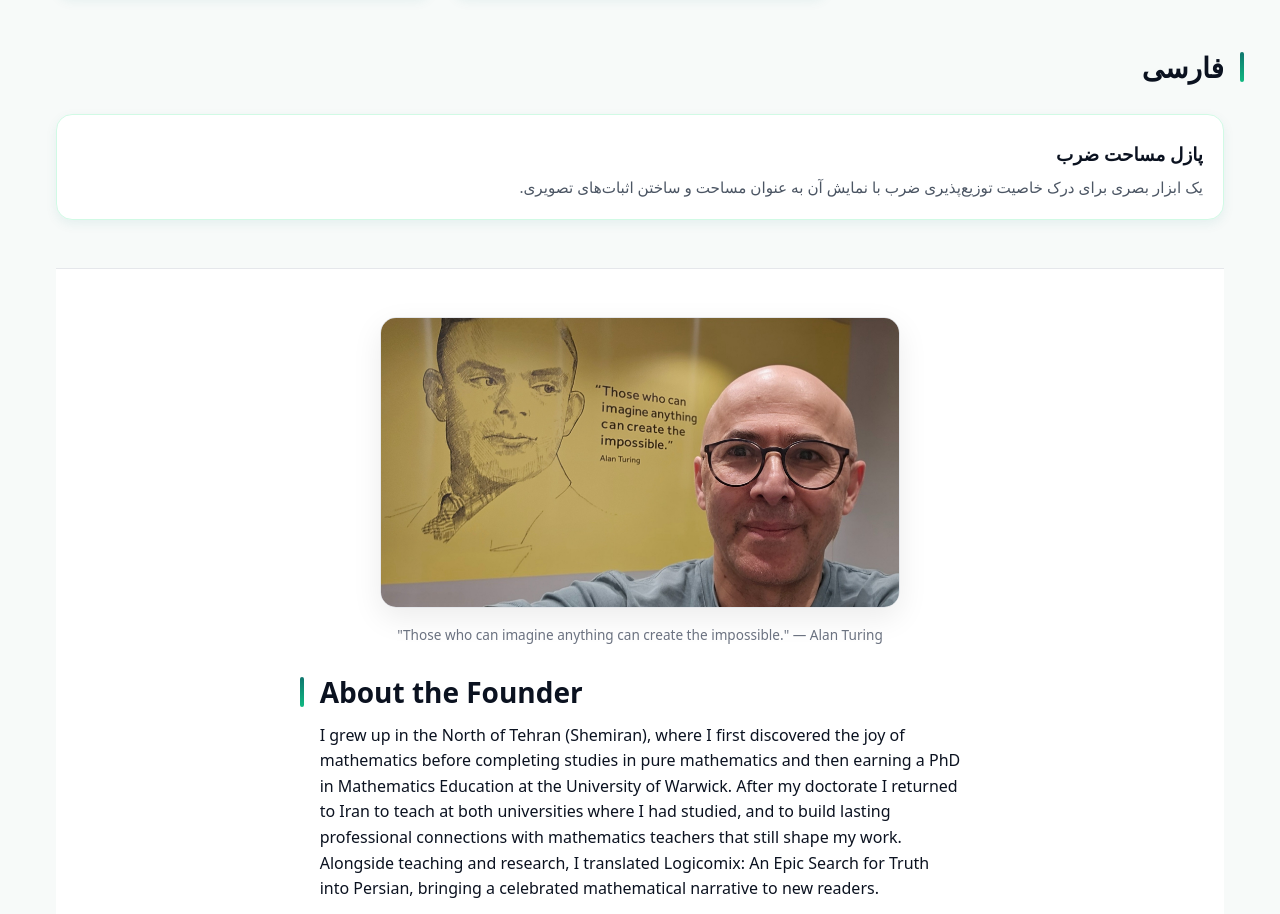
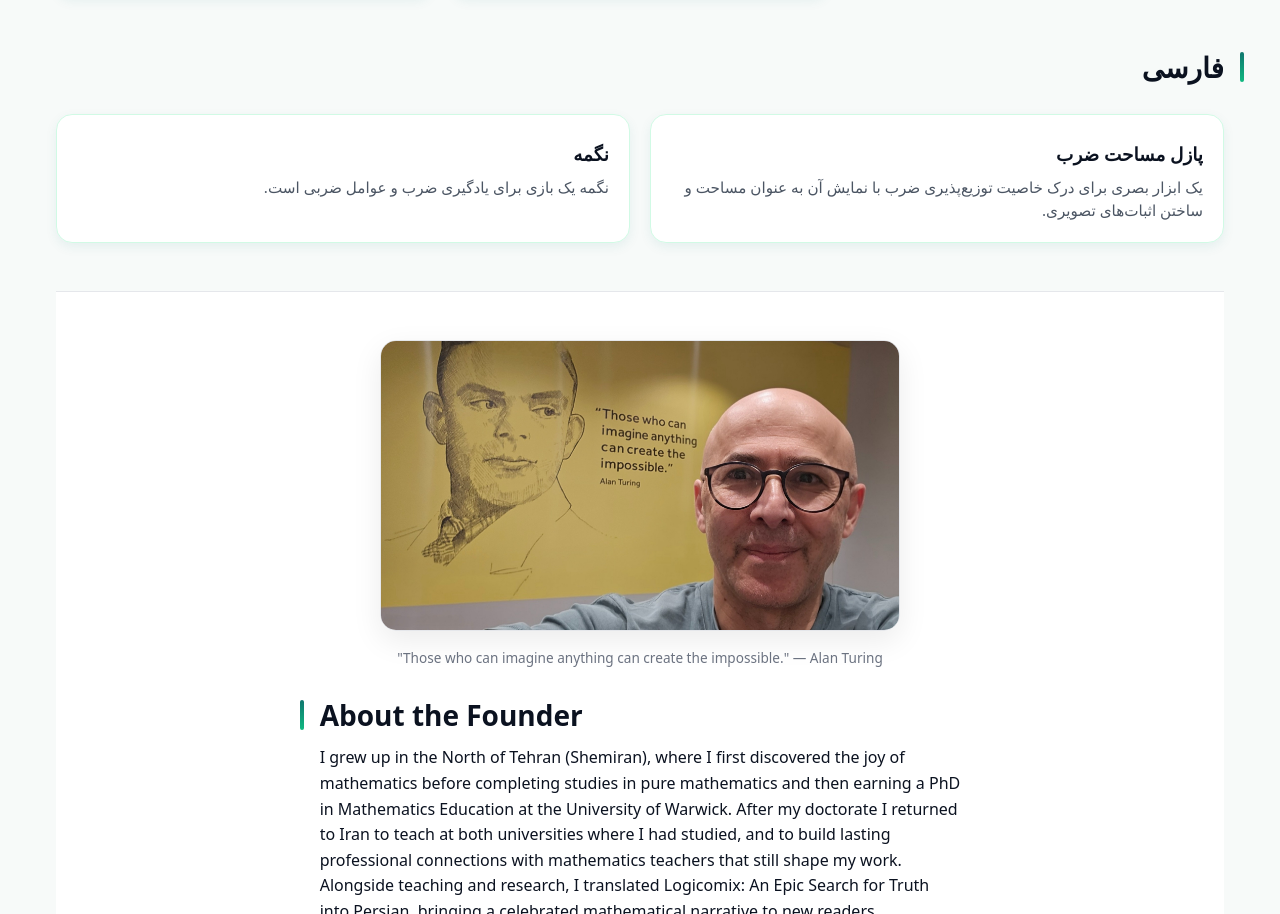
Before and after one commit to asghariamir/asghariamir.github.io, a plain HTML site: page index.html in a window 1280 px wide. Shown: the part 3617-4531 px from the top of the page. Drawn offline with Linux system fonts and the light colour scheme.

Commit message:
Add Nagmeh game card to index.html

```diff
--- a/index.html
+++ b/index.html
@@ -676,6 +676,10 @@
         <h3>پازل مساحت ضرب</h3>
         <p>یک ابزار بصری برای درک خاصیت توزیع‌پذیری ضرب با نمایش آن به عنوان مساحت و ساختن اثبات‌های تصویری.</p>
       </a>
+      <a class="card" href="/nagmeh/">
+        <h3>نگمه</h3>
+        <p>نگمه یک بازی برای یادگیری ضرب و عوامل ضربی است.</p>
+      </a>
     </div>
   </section>
 
```
